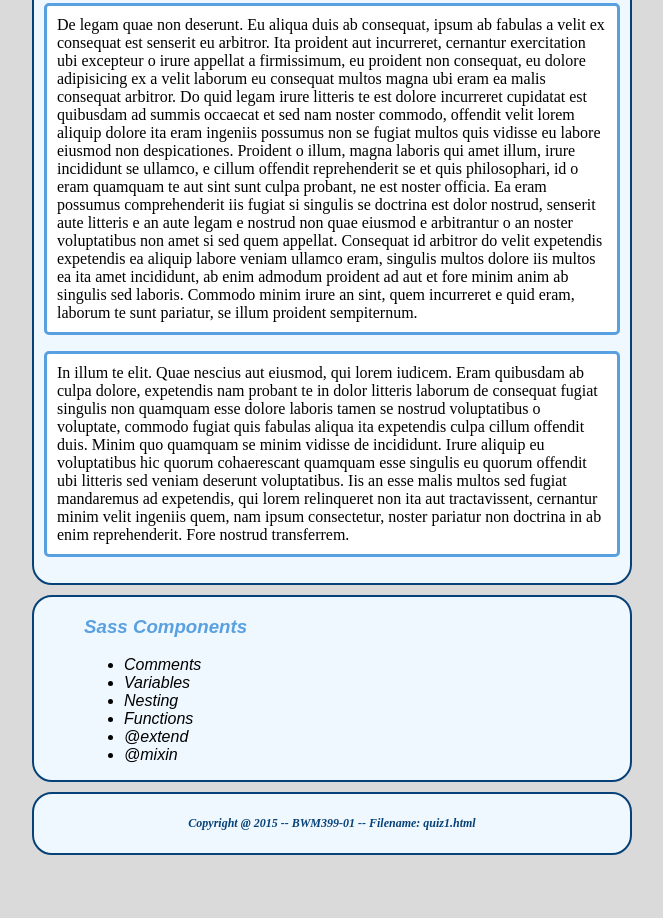
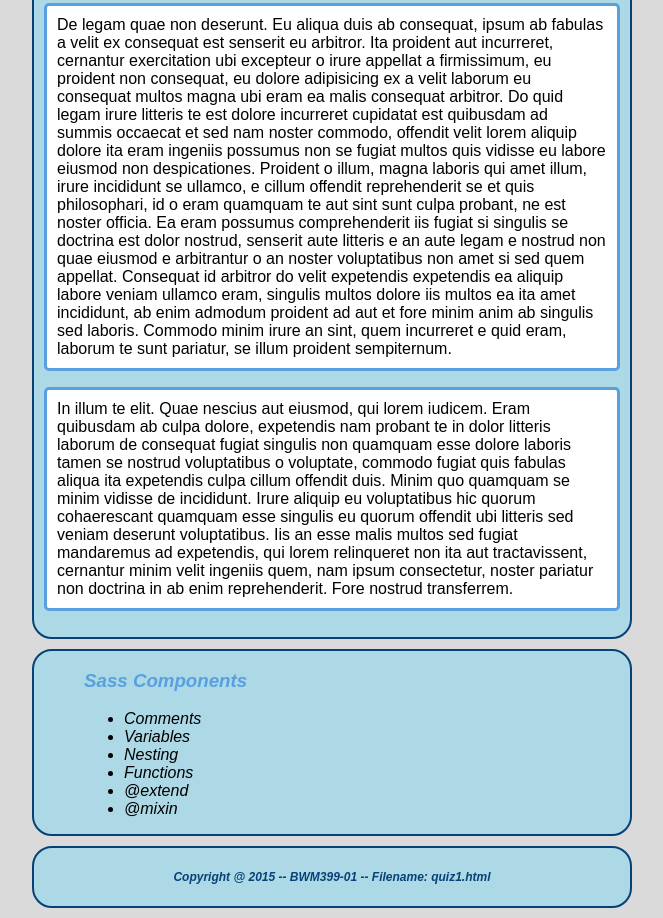
Before and after one commit to tds11/quiz1, a plain HTML site: page index.html in a window 1280 px wide. Shown: the part 197-1115 px from the top of the page, without its empty margins (308-971 px from the left). Before the commit the page ends 1062 px from the top, so only its background shows below. Drawn offline with Linux system fonts and the light colour scheme.

Commit message:
added sass variables and nesting

```diff
--- a/css/quiz_style.scss
+++ b/css/quiz_style.scss
@@ -1,20 +1,28 @@
+//Variables
+$bgColor: lightblue;
+$baseFont: sans-serif;
+$lMargin: 50px;
+$pad: 10px;
+
 /* Quiz styles */
 
 header {
     border: 2px solid #064277;
     border-radius: 20px;
     margin: 10px auto;
-    padding: 10px;
-    background-color: aliceblue;
+    padding: $pad;
+    background-color: $bgColor;
     text-align: center;
 }
 
 body {
     width: 600px;
     margin: auto;
-    font-family:sans-serif;
-    font-size: 1em;
-    font-style:oblique;
+    font:{
+        family:$baseFont;
+        size: 1em;
+        style:oblique;
+    }
     background-color: #dadadb
 }
 
@@ -27,14 +35,14 @@ h1 {
     border: 2px solid #064277;
     border-radius: 20px;
     margin: 10px auto;
-    padding: 10px;
-    background-color: aliceblue;
+    padding: $pad;
+    background-color: $bgColor;
 }
 
 #list{
     border: 2px solid #064277;
     border-radius: 20px;
-    background-color: aliceblue;
+    background-color: $bgColor;
 }
 
 h2 {
@@ -42,23 +50,25 @@ h2 {
 }
 
 h3 {
-    margin-left: 50px;
+    margin-left: $lMargin;
     color:#58a0e0
 }
 
 ul{
-    margin-left: 50px;
+    margin-left: $lMargin;
 }
 
 p{
-    font-family: serif;
-    font-style:normal;
+    font:{
+        family: $baseFont;
+        style:normal;
+    }
 }
 
 .samplepara {
     border: 3px solid #58a0e0;
     border-radius: 5px;
-    padding: 10px;
+    padding: $pad;
     background-color: white;
 }
 
@@ -66,14 +76,16 @@ footer {
     border: 2px solid #064277;
     border-radius: 20px;
     margin: 10px auto;
-    padding: 10px;
-    background-color: aliceblue;
+    padding: $pad;
+    background-color: $bgColor;
 }
 
 #footer {
-    font-size: .75em;
-    font-style:italic;
-    font-weight: bold;
+    font:{
+        size: .75em;
+        style:italic;
+        weight: bold;
+    }
     color: #064277;
     text-align: center;
 }
```
Also changed, not shown: css/quiz_style.css, 1 other file.
